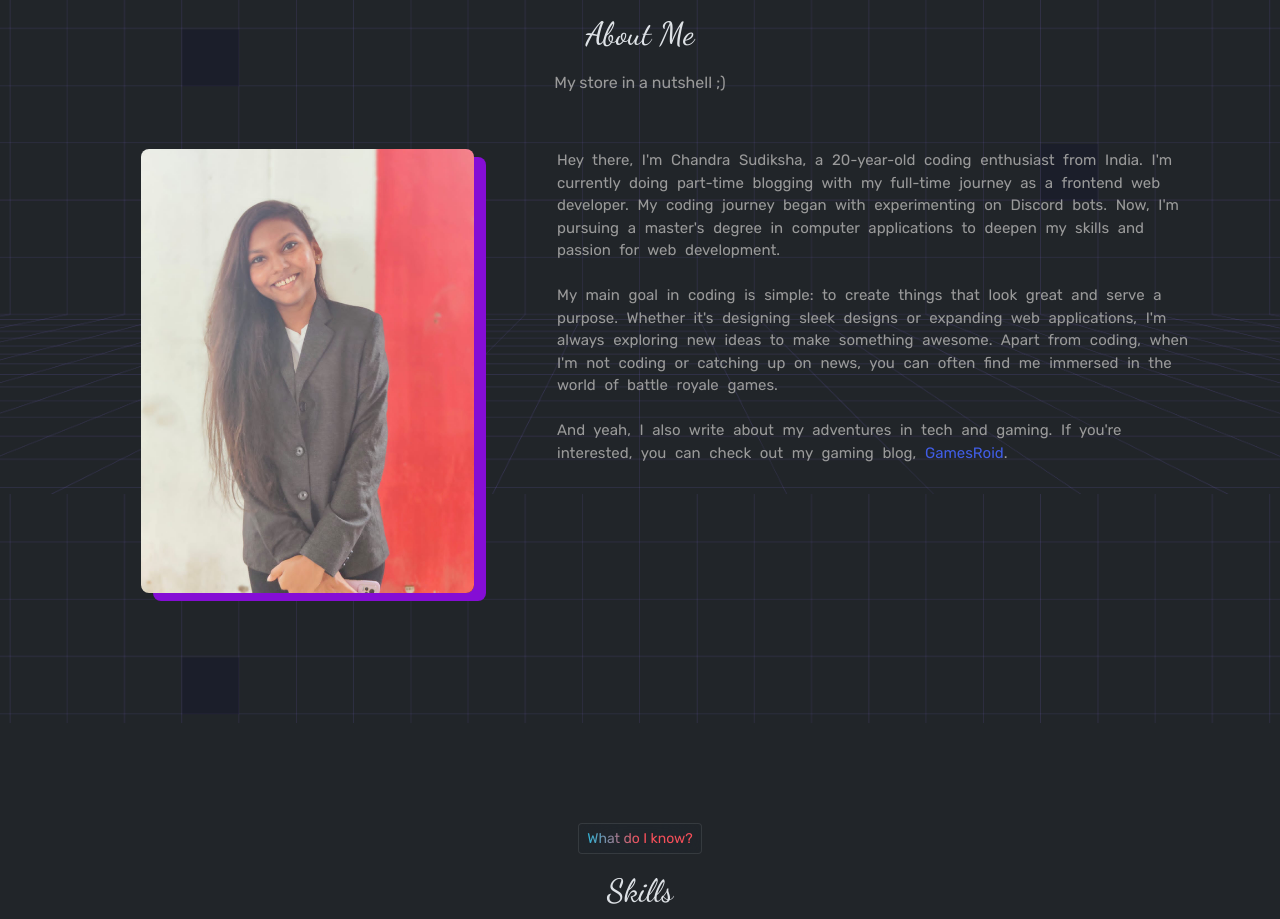
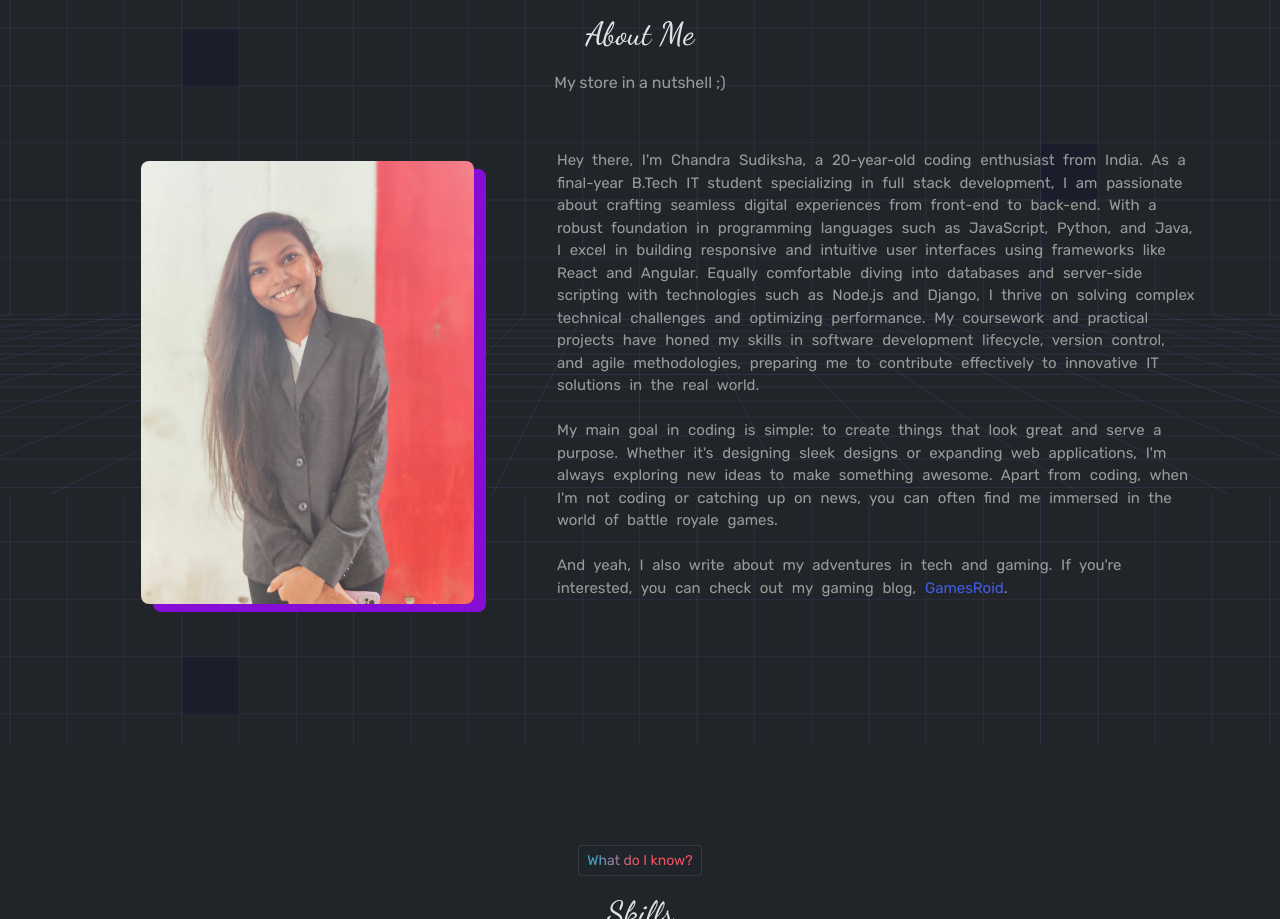
Before and after one commit to chandrasudiksha/Portfolio, a plain HTML site: page index.html in a window 1280 px wide. Shown: the part 1811-2730 px from the top of the page. Drawn offline with Linux system fonts and the light colour scheme; files whose address does not match are found by name.

Commit message:
Update index.html

```diff
--- a/index.html
+++ b/index.html
@@ -157,7 +157,7 @@
                 </div>
                 <div class="col-lg-7">
                     <p class="bio">
-                        Hey there, I'm Chandra Sudiksha, a 20-year-old coding enthusiast from India. I'm currently doing part-time blogging with my full-time journey as a frontend web developer. My coding journey began with experimenting on Discord bots. Now, I'm pursuing a master's degree in computer applications to deepen my skills and passion for web development.
+                        Hey there, I'm Chandra Sudiksha, a 20-year-old coding enthusiast from India. As a final-year B.Tech IT student specializing in full stack development, I am passionate about crafting seamless digital experiences from front-end to back-end. With a robust foundation in programming languages such as JavaScript, Python, and Java, I excel in building responsive and intuitive user interfaces using frameworks like React and Angular. Equally comfortable diving into databases and server-side scripting with technologies such as Node.js and Django, I thrive on solving complex technical challenges and optimizing performance. My coursework and practical projects have honed my skills in software development lifecycle, version control, and agile methodologies, preparing me to contribute effectively to innovative IT solutions in the real world.
                         </br></br>
                         My main goal in coding is simple: to create things that look great and serve a purpose. Whether it's designing sleek designs or expanding web applications, I'm always exploring new ideas to make something awesome. Apart from coding, when I'm not coding or catching up on news, you can often find me immersed in the world of battle royale games.
                         </br></br>
```
